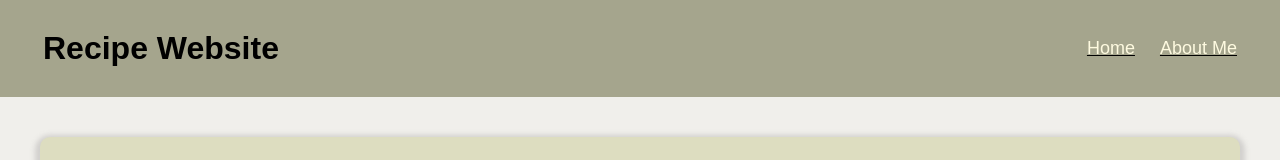
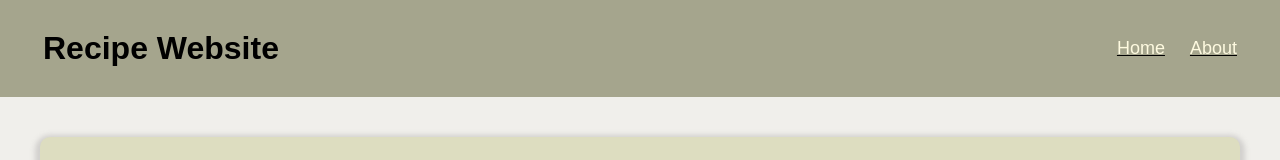
Before and after one commit to hack4impact-calpoly/bootcamp-project-2022, a React (Create React App) app in the folder milestone3/frontend/: page / in a window 1280 px wide. Shown: the top 160 px of the page. Built offline with nearby package versions, Linux system fonts and the light colour scheme.

Commit message:
added routing/linking to navbar

```diff
--- a/milestone3/frontend/package.json
+++ b/milestone3/frontend/package.json
@@ -10,8 +10,10 @@
     "@types/node": "^16.18.3",
     "@types/react": "^18.0.24",
     "@types/react-dom": "^18.0.8",
+    "@types/react-router-dom": "^5.3.3",
     "react": "^18.2.0",
     "react-dom": "^18.2.0",
+    "react-router-dom": "^6.4.2",
     "react-scripts": "5.0.1",
     "typescript": "^4.8.4",
     "web-vitals": "^2.1.4"
--- a/milestone3/frontend/src/App.tsx
+++ b/milestone3/frontend/src/App.tsx
@@ -1,15 +1,19 @@
 import React from 'react';
 import Navbar from './components/navbar';
 import Home from './components/Home';
+import About from './components/About';
+import { BrowserRouter, Routes, Route } from 'react-router-dom';
 import './App.css';
 
 function App() {
   return (
-    <div className='app'>
+    <BrowserRouter>
       <Navbar />
-      <Home />
-
-    </div>
+      <Routes>
+        <Route path='/' element={<Home />} />
+        <Route path = "about" element={<About />} />
+      </Routes>
+    </BrowserRouter>
   );
 }
 
--- a/milestone3/frontend/src/components/navbar.tsx
+++ b/milestone3/frontend/src/components/navbar.tsx
@@ -1,15 +1,14 @@
 import React from "react";
+import { Link } from "react-router-dom";
 import "./navbar.css";
 
 export default function Navbar() {
   return (
-    // replace everything in between the <header> & <header /> tags
-    // with your navbar code from your earlier milestones
     <header>
       <h1> Recipe Website </h1>
       <nav>
-        <a>Home</a>
-        <a>About Me</a>
+        <Link to='/'>Home</Link>
+        <Link to='/about'>About</Link>
       </nav>
     </header>
   );
```
Also changed, not shown: 1 other file (tests, documents, lock files or other folders).
